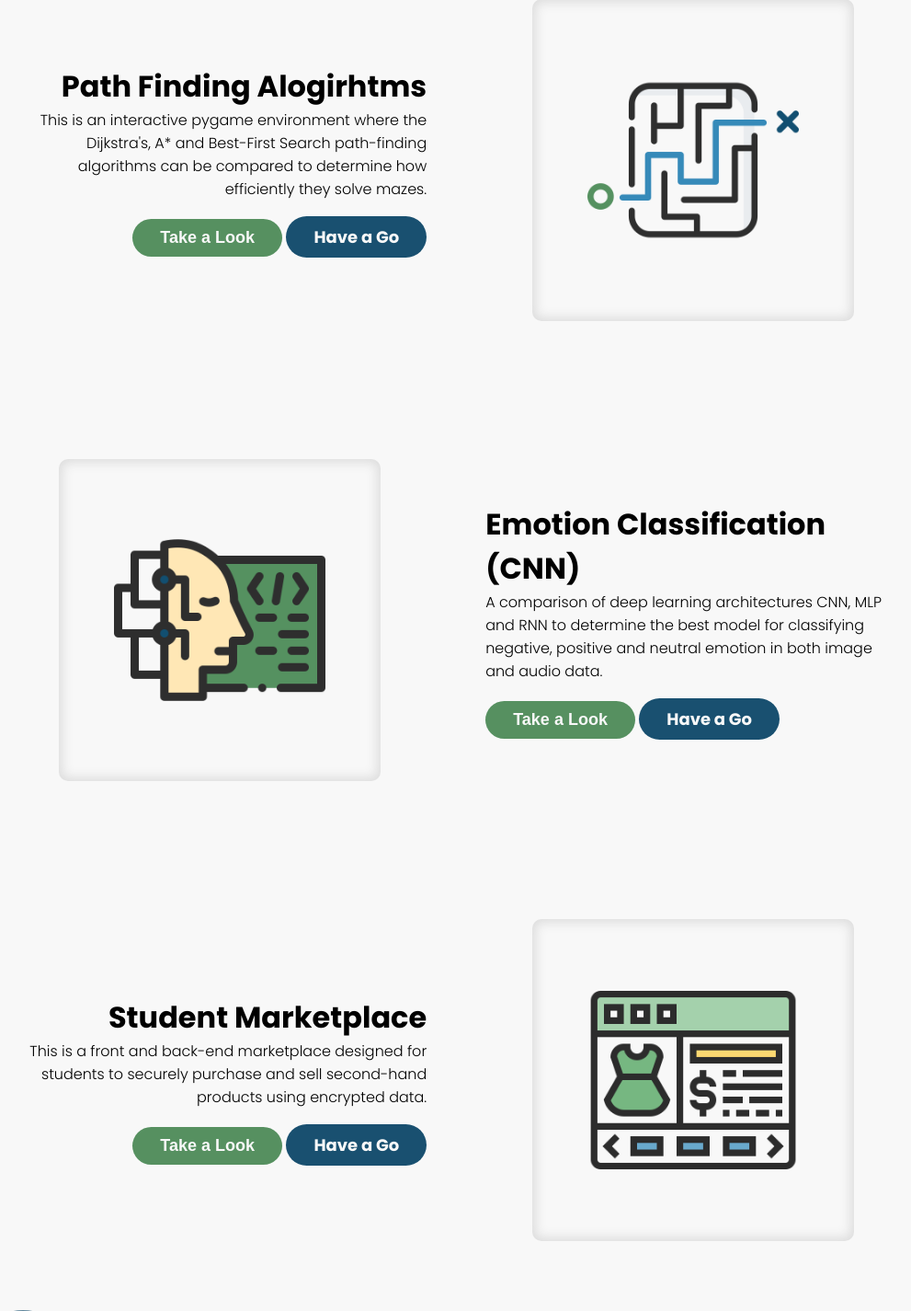
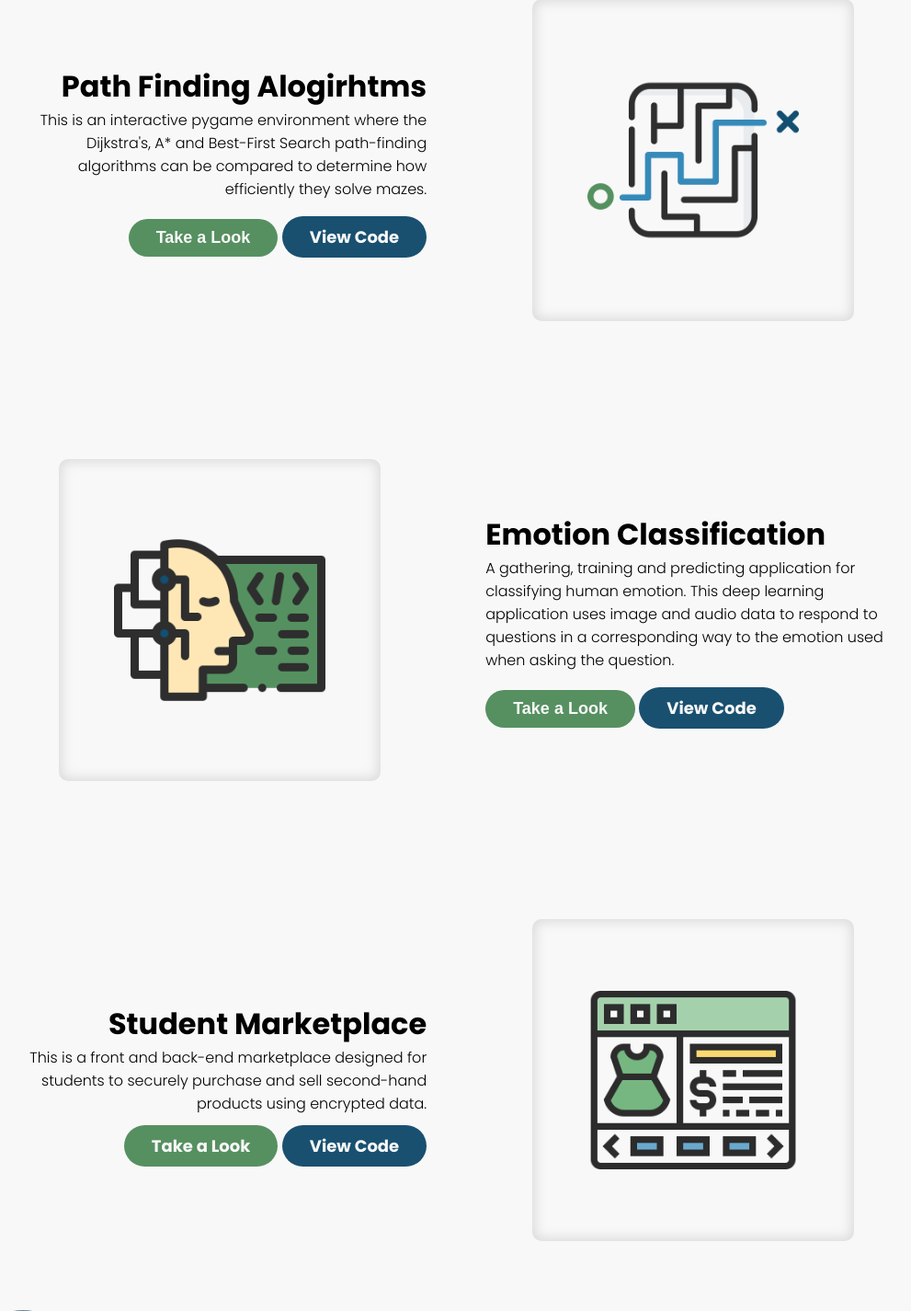
Before and after one commit to ChadG-202/Portfolio, a PHP site: page /index.html in a window 1280 px wide. Shown: the part 1538-2963 px from the top of the page at 92% size, without its empty margins (115-1106 px from the left). Run offline with PHP 8.4, Linux system fonts and the light colour scheme; some libraries are stand-ins or nearby versions; some web fonts are replaced.

Commit message:
Add files via upload

```diff
--- a/index.html
+++ b/index.html
@@ -136,13 +136,13 @@
                     <p>This is an interactive pygame environment where the Dijkstra's, A* and Best-First Search path-finding algorithms can be compared to determine how efficiently they solve mazes.</p>
                     <ul>
                         <li><button id="look1">Take a Look</button></li>
-                        <li><a href="https://github.com/ChadG-202/Pathfinding" target="_blank" class="go">Have a Go</a></li>
+                        <li><a href="https://github.com/ChadG-202/Pathfinding" target="_blank" class="go">View Code</a></li>
                     </ul>
                 </div>
                 <div class="video-window" id="vw1">
                     <div class="video-wrapper">
                         <svg id="x1" xmlns="http://www.w3.org/2000/svg" width="24" height="24" viewBox="0 0 24 24"><path d="M24 20.188l-8.315-8.209 8.2-8.282-3.697-3.697-8.212 8.318-8.31-8.203-3.666 3.666 8.321 8.24-8.206 8.313 3.666 3.666 8.237-8.318 8.285 8.203z"/></svg>
-                        <video controls src="video/pathfinding.mp4"></video>
+                        <video controls id="vid1" src="video/pathfinding.mp4"></video>
                     </div>
                 </div>
                 <div class="img-wrapper">
@@ -151,17 +151,17 @@
             </div>
             <div class="project transition3" id="p2">
                 <div class="text">
-                    <h1>Emotion Classification (CNN)</h1>
-                    <p>A comparison of deep learning architectures CNN, MLP and RNN to determine the best model for classifying negative, positive and neutral emotion in both image and audio data.</p>
+                    <h1>Emotion Classification</h1>
+                    <p>A gathering, training and predicting application for classifying human emotion. This deep learning application uses image and audio data to respond to questions in a corresponding way to the emotion used when asking the question.</p>
                     <ul>
                         <li><button id="look2">Take a Look</button></li>
-                        <li><a href="https://github.com/ChadG-202/Happy-Sad-Emotion-Classification-Through-Machine-Learning" target="_blank" class="go">Have a Go</a></li>
+                        <li><a href="https://github.com/ChadG-202/Emotion-Classification-using-audio-and-image-data" target="_blank" class="go">View Code</a></li>
                     </ul>
                 </div>
                 <div class="video-window" id="vw2">
                     <div class="video-wrapper">
                         <svg id="x2" xmlns="http://www.w3.org/2000/svg" width="24" height="24" viewBox="0 0 24 24"><path d="M24 20.188l-8.315-8.209 8.2-8.282-3.697-3.697-8.212 8.318-8.31-8.203-3.666 3.666 8.321 8.24-8.206 8.313 3.666 3.666 8.237-8.318 8.285 8.203z"/></svg>
-                        <video controls src="video/emotion_classification.mp4"></video>
+                        <iframe id="vid2" height="385" src="https://www.youtube.com/embed/CxVVKquSXe4"></iframe>
                     </div>
                 </div>
                 <div class="img-wrapper">
@@ -173,15 +173,9 @@
                     <h1>Student Marketplace</h1>
                     <p>This is a front and back-end marketplace designed for students to securely purchase and sell second-hand products using encrypted data. </p>
                     <ul>
-                        <li><button id="look3">Take a Look</button></li>
-                        <li><a href="https://cg731.brighton.domains/BrightonMarket/index.php" target="_blank" class="go">Have a Go</a></li>
+                        <li><a href="https://cg731.brighton.domains/BrightonMarket/index.php" target="_blank">Take a Look</a></li>
+                        <li><a href="https://github.com/ChadG-202/StudentMarketplace" target="_blank" class="go">View Code</a></li>
                     </ul>
-                </div>
-                <div class="video-window" id="vw3">
-                    <div class="video-wrapper">
-                        <svg id="x3" xmlns="http://www.w3.org/2000/svg" width="24" height="24" viewBox="0 0 24 24"><path d="M24 20.188l-8.315-8.209 8.2-8.282-3.697-3.697-8.212 8.318-8.31-8.203-3.666 3.666 8.321 8.24-8.206 8.313 3.666 3.666 8.237-8.318 8.285 8.203z"/></svg>
-                        <video controls src="video/brighton_marketplace.mp4"></video>
-                    </div>
                 </div>
                 <div class="img-wrapper">
                     <img loading="lazy" src="images/marketplace.png" alt="Marketplace">
@@ -195,9 +189,9 @@
         <div class="skills">
             <div class="skills-wrapper">
                 <svg class="circle3" height="300" width="200">
-                    <circle loading="lazy" class="skill-an" cx="150" cy="250" r="30" fill="#195070ad" />
-                    <circle loading="lazy" class="skill-an" cx="90" cy="150" r="80" fill="#5690605b" />
-                    <circle loading="lazy" class="skill-an" cx="140" cy="60" r="60" fill="#195070ad" />
+                    <circle class="skill-an" cx="150" cy="250" r="30" fill="#195070ad" />
+                    <circle class="skill-an" cx="90" cy="150" r="80" fill="#5690605b" />
+                    <circle class="skill-an" cx="140" cy="60" r="60" fill="#195070ad" />
                 </svg>
                 <div class="skill-text">
                     <h1>Education</h1>
@@ -223,10 +217,10 @@
                         <h1>Dive Into Work With Me</h1>
                         <h4><span>Questions?</span> Get in contact!</h4>
                     </div>
-                    <form autocomplete="off" action="index.php" method="post">
+                    <form autocomplete="off" action="HireFormSend.php" method="post">
                         <input type="text" autocomplete="off" placeholder="Full Name" maxlength="50" pattern="[a-zA-Z]+ [a-zA-Z]+$"
                         title="Must have [Forename Surname]" required name="fullName">
-                        <input type="email" autocomplete="off" placeholder="E-mail" maxlength="50" pattern="[a-z0-9._%+-]+@[a-z0-9.-]+\.[a-z]{2,}$"
+                        <input type="email" autocomplete="off" placeholder="E-mail" maxlength="50" pattern="[a-zA-Z0-9._%+-]+@[a-zA-Z0-9.-]+\.[a-z]{2,}$"
                         title="Must fit format [characters@characters.domain]" required name="email">
                         <textarea autocomplete="off" placeholder="Your Message" maxlength="500" required name="question"></textarea>
                         <input class="form-an" type="submit" value="Send">
@@ -249,7 +243,7 @@
                     <div class="sec" id="s2">
                         <h1>About</h1>
                         <P>This website has been designed and created by Chad Garratt.
-                            It is a place to post projects, and display my progress as a programmer.
+                            It is a place to post my projects, and display my progress as a programmer.
                         </P>
                     </div>
                     <div class="sec" id="s3">
```
Also changed, not shown: HireFormSend.php (added, +15 -0 lines), mysql.php (+4 -4 lines), README.md.
